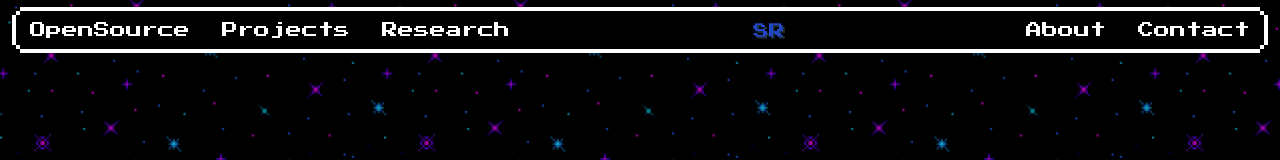
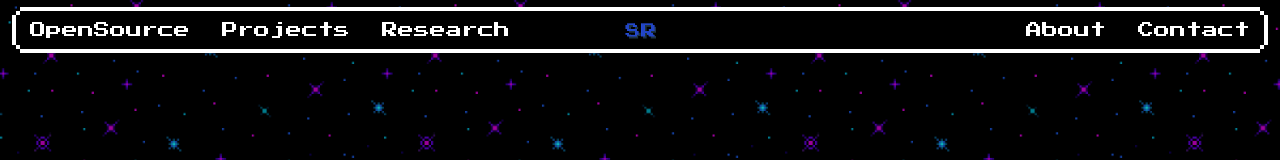
Before and after one commit to Souravrajvi0/souravrajvi0.github.io, a plain HTML site: page index.html in a window 1280 px wide. Shown: the top 160 px of the page. Drawn offline with nearby package versions, Linux system fonts and the light colour scheme; no server answers.

Commit message:
Fix navbar logo centering
Logo was drifting off-center because it relied on flex space-between
distribution between unequal-width left/right nav groups. Absolutely
position it at 50% instead so it stays centered regardless of group width.

```diff
--- a/assets/css/global.css
+++ b/assets/css/global.css
@@ -145,6 +145,14 @@ img, .img {
 
 .navbar-desktop {
     display: none;
+    position: relative;
+}
+
+.navbar-desktop > a {
+    position: absolute;
+    left: 50%;
+    top: 50%;
+    transform: translate(-50%, -50%);
 }
 
 @media (min-width: 768px) {
```
